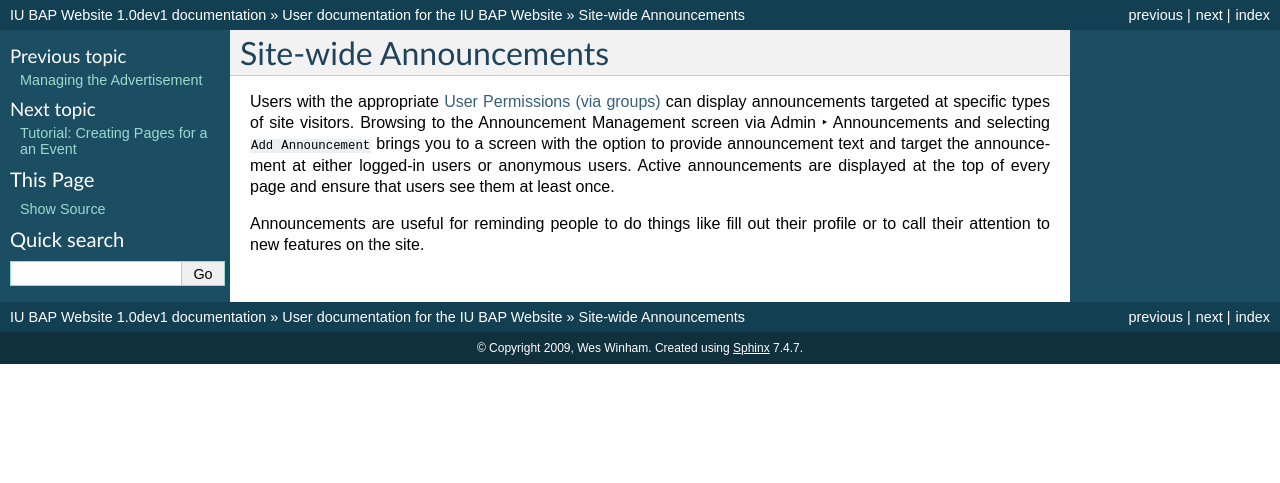
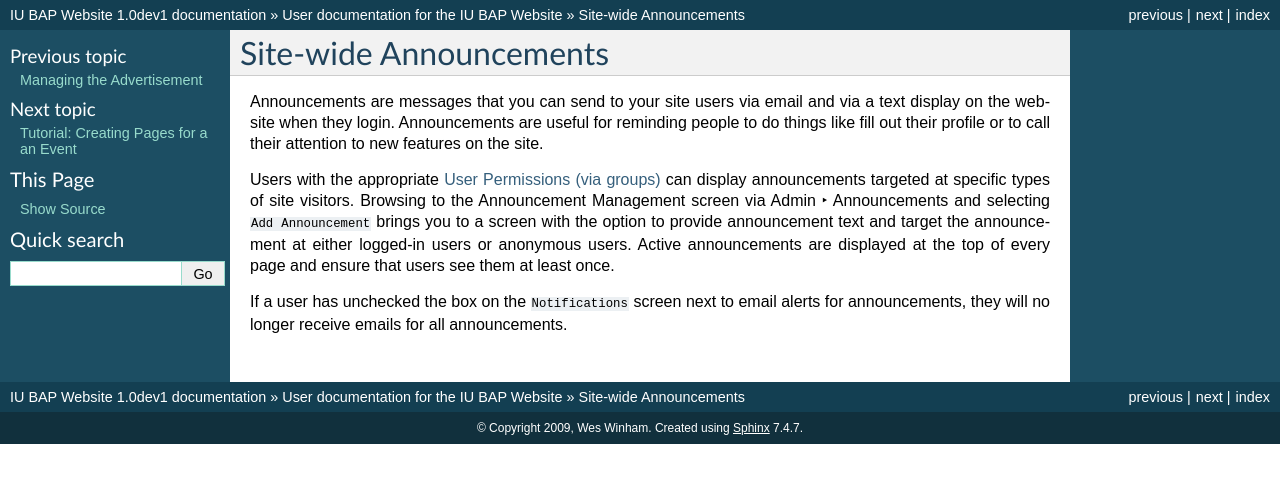
Before and after one commit to winhamwr/bap, a Sphinx documentation site: the page built from docs/announcements.rst, in a window 1280 px wide. Shown: the top 483 px of the page. Built offline with Sphinx 7.4.7, drawn with Linux system fonts in a browser that asks for light colours.

Commit message:
Improved the documentationon announcements

```diff
--- a/docs/announcements.rst
+++ b/docs/announcements.rst
@@ -4,6 +4,8 @@
 Site-wide Announcements
 ***********************
 
+Announcements are messages that you can send to your site users via email and via a text display on the website when they login. Announcements are useful for reminding people to do things like fill out their profile or to call their attention to new features on the site.
+
 Users with the appropriate :ref:`user-permissions` can display announcements targeted at specific types of site visitors. Browsing to the Announcement Management screen via :menuselection:`Admin --> Announcements` and selecting ``Add Announcement`` brings you to a screen with the option to provide announcement text and target the announcement at either logged-in users or anonymous users. Active announcements are displayed at the top of every page and ensure that users see them at least once.
 
-Announcements are useful for reminding people to do things like fill out their profile or to call their attention to new features on the site.
+If a user has unchecked the box on the ``Notifications`` screen next to email alerts for announcements, they will no longer receive emails for all announcements.
```
